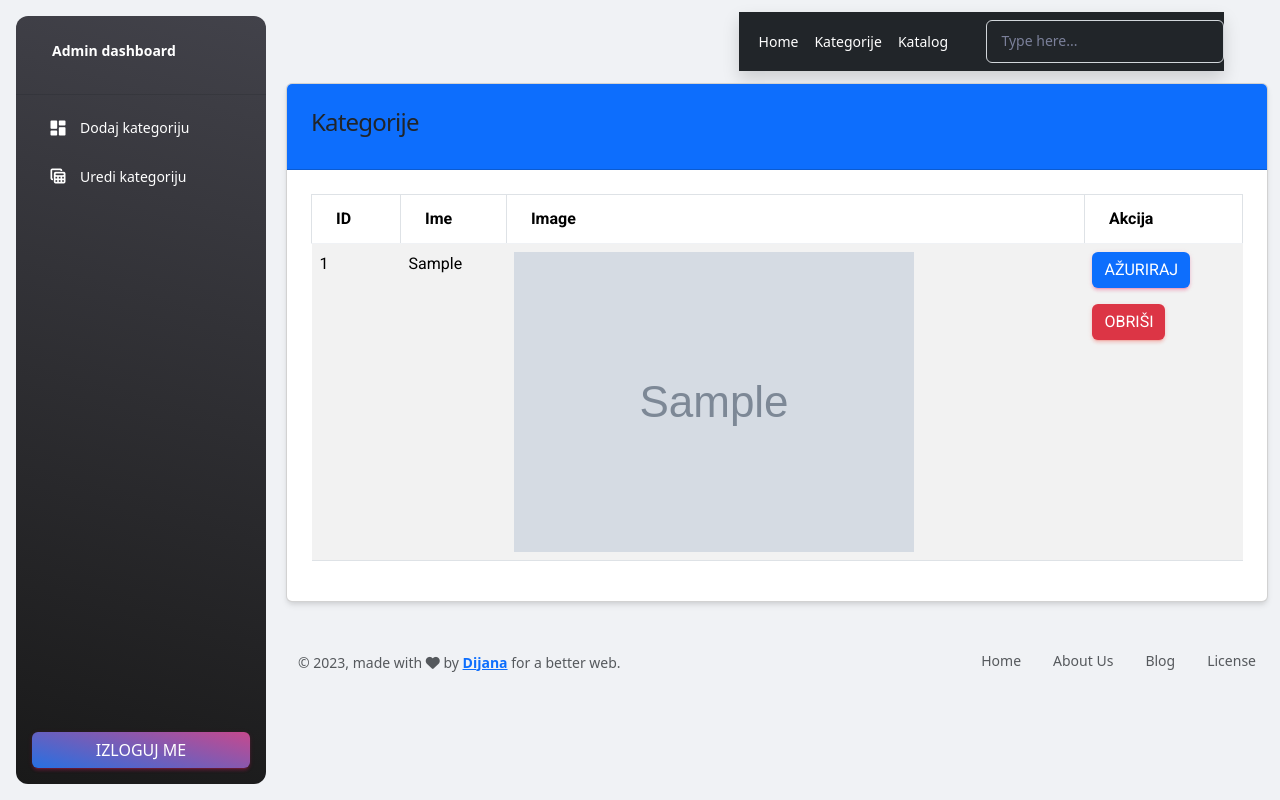
After one commit to Dijanabg/UNDP-zadatak3, a PHP site: page /categoryadmin.php in a window 1280 px wide. The commit adds this page. Run offline with PHP 8.4, Linux system fonts and the light colour scheme; tables that the repository leaves empty or names only in its code hold one stand-in row (values such as "Sample post"); grey boxes marked "Sample" are stand-in pictures; some libraries are stand-ins or nearby versions.

Commit message:
dodat delete za kategorije - admin

```diff
--- a/admin/inc/sidebar.php
+++ b/admin/inc/sidebar.php
@@ -21,7 +21,7 @@
           </a>
         </li>
         <li class="nav-item">
-          <a class="nav-link text-white " href="editcategory.php">
+          <a class="nav-link text-white " href="categoryadmin.php">
             <div class="text-white text-center me-2 d-flex align-items-center justify-content-center">
               <i class="material-icons opacity-10">table_view</i>
             </div>
--- /dev/null
+++ b/categoryadmin.php
@@ -0,0 +1,56 @@
+<?php
+include_once "functions/myfunctions.php";
+include_once "admin/inc/header.php";
+
+include_once "controller/TableController.php"
+?>
+<div class="container">
+    <div class="row">
+        <div class="col-md-12">
+            <div class="card">
+                <div class="card-header bg-primary">
+                    <h4>Kategorije</h4>
+                </div>
+                <div class="card-body">
+                    <table class="table table-bordered table-striped">
+                        <thead>
+                            <tr>
+                                <th>ID</th>
+                                <th>Ime</th>
+                                <th>Image</th>
+                                <th>Akcija</th>
+                            </tr>
+                        </thead>
+                        <tbody>
+                            <?php
+
+                            $category = getAll("categories");
+                            if (mysqli_num_rows($category) > 0) {
+                                foreach ($category as $item) { ?>
+                                    <tr>
+                                        <td><?= $item['id']; ?></td>
+                                        <td><?= $item['ime']; ?></td>
+                                        <td>
+                                            <img src="uploads/<?= $item['image']; ?>" alt="<?= $item['ime']; ?>">
+                                        </td>
+
+                                        <td><a href="edit-category.php?id=<?= $item['id']; ?>" class="btn btn-primary">Ažuriraj</a>
+                                            <form action="code/admincode.php" method="post">
+                                                <input type="hidden" name="id" value="<?= $item['id']; ?>">
+                                                <button type="submit" class="btn btn-danger" name="delete_category_btn">Obriši</button>
+                                            </form>
+                                        </td>
+                                    </tr>
+                            <?php  }
+                            } else {
+                                echo "No records found";
+                            }
+                            ?>
+
+                        </tbody>
+                    </table>
+                </div>
+            </div>
+        </div>
+
+        <?php include "admin/inc/footer.php"; ?>
--- a/functions/myfunctions.php
+++ b/functions/myfunctions.php
@@ -5,7 +5,7 @@ session_start();
 function redirect($message, $page){
     include_once "code/message.php";
     $_SESSION['message'] = "$message";
-    header("Location: $page");
+    header("Location: ". $page);
     exit(0);
 }
 //da bi izbegla specijalne karaktere u stringu za sql
```
Also changed, not shown: code/admincode.php (+19 -0 lines).
